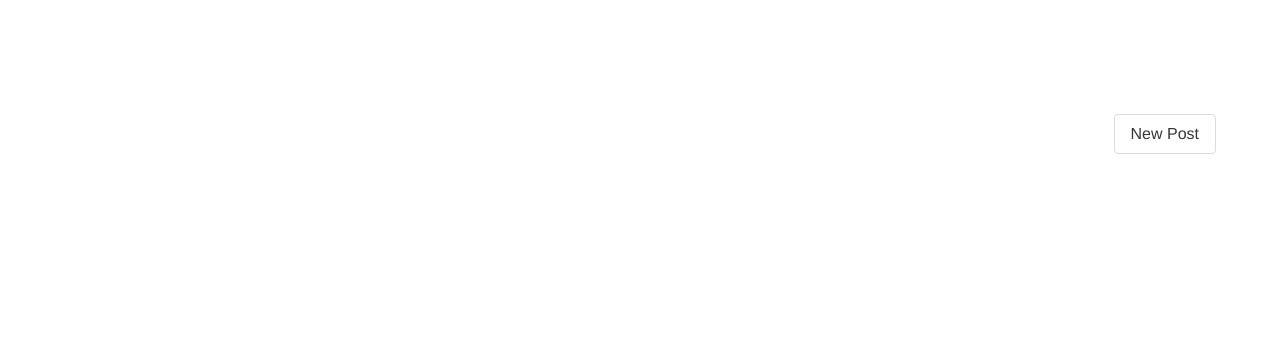
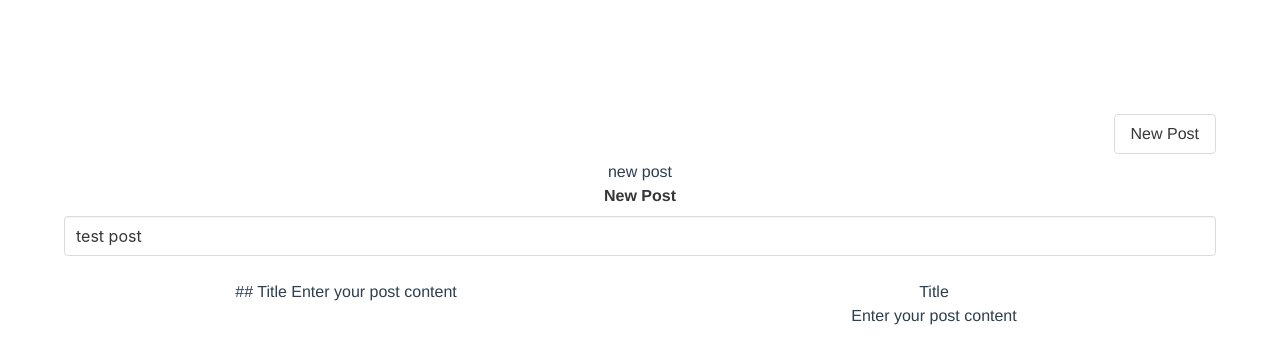
Before and after one commit to devAbhimanyu/vue-composition-api, a Vue app: page /posts/new in a window 1280 px wide. Before the commit this address had no page. Shown: the top 364 px of the page. Built offline with nearby package versions, Linux system fonts and the light colour scheme.

Commit message:
feat: 🎸 convert md string to html in post writer
useing marked.parse we can now enter md string and it will be converted
to html

```diff
--- /dev/null
+++ b/src/components/PostWriter.vue
@@ -0,0 +1,69 @@
+<template>
+  <div class="columns">
+    <div class="column">
+      <div class="field">
+        <div class="label">New Post</div>
+        <input type="text" class="input" v-model="title" />
+      </div>
+    </div>
+  </div>
+  <div class="columns">
+    <div class="column">
+      <div contenteditable ref="contentEditable" @input="inputHandler"></div>
+    </div>
+    <div class="column">
+      <div v-html="mdString"></div>
+    </div>
+  </div>
+</template>
+
+<script lang="ts">
+import { Post } from "@/mocks";
+import { defineComponent, onMounted, ref, watch, watchEffect } from "vue";
+import { parse } from "marked";
+export default defineComponent({
+  name: "PostWriter",
+  props: {
+    post: {
+      type: Object as () => Post,
+      required: true,
+    },
+  },
+  setup(props) {
+    const { post } = props;
+    const title = ref(post.title);
+    const content = ref("## Title\nEnter your post content");
+    const contentEditable = ref<HTMLDivElement | null>(null);
+    const mdString = ref("");
+
+    watchEffect(() => {
+      mdString.value = parse(content.value);
+    });
+    // both are the same same but watchEffect is cleaner
+    // watch(
+    //   content,
+    //   (newContent) => {
+    //     mdString.value = parse(newContent);
+    //   },
+    //   {
+    //     immediate: true,
+    //   }
+    // );
+
+    console.log(mdString.value);
+    function inputHandler() {
+      if (contentEditable.value?.textContent)
+        content.value = contentEditable.value.innerText;
+    }
+
+    onMounted(() => {
+      if (contentEditable.value)
+        contentEditable.value.textContent = content.value;
+    });
+
+    return { title, content, contentEditable, inputHandler, mdString };
+  },
+});
+</script>
+
+<style></style>
--- a/src/components/TheNavbar.vue
+++ b/src/components/TheNavbar.vue
@@ -2,7 +2,7 @@
   <nav class="navbar">
     <div class="navbar-end">
       <div class="buttons">
-        <router-link to="/" class="button">New Post</router-link>
+        <router-link to="/posts/new" class="button">New Post</router-link>
       </div>
     </div>
   </nav>
--- a/src/components/Timeline.vue
+++ b/src/components/Timeline.vue
@@ -18,7 +18,7 @@
 import { defineComponent, ref, computed } from "vue";
 
 import moment from "moment";
-import { today, thisWeek, thisMonth, Post } from "../mocks";
+import { Post } from "../mocks";
 import TimeLinePost from "./TimeLinePost.vue";
 import { useStore } from "../store";
 type Period = "Today" | "This Week" | "This Month";
@@ -29,7 +29,7 @@
     TimeLinePost,
   },
   async setup() {
-    const periods = ["Today", "This Week", "This Month"];
+    const periods: Period[] = ["Today", "This Week", "This Month"];
     const currentPeriod = ref<Period>("Today");
     const store = useStore();
     if (!store.getState().posts.loaded) await store.fetchPosts();
--- a/src/pages/NewPost.vue
+++ b/src/pages/NewPost.vue
@@ -0,0 +1,28 @@
+<template>
+  new post
+  <post-writer :post="newPost" />
+</template>
+
+<script lang="ts">
+import { defineComponent } from "vue";
+import PostWriter from "@/components/PostWriter.vue";
+import { Post } from "@/mocks";
+import moment from "moment";
+
+export default defineComponent({
+  name: "NewPost",
+  components: {
+    PostWriter,
+  },
+  setup() {
+    const newPost: Post = {
+      id: "12",
+      title: "test post",
+      created: moment(),
+    };
+    return { newPost };
+  },
+});
+</script>
+
+<style></style>
--- a/src/router.ts
+++ b/src/router.ts
@@ -1,6 +1,6 @@
 import { createRouter, createWebHistory } from "vue-router";
 import Home from "./pages/Home.vue";
-// im
+import NewPost from "./pages/NewPost.vue";
 export const router = createRouter({
   history: createWebHistory(),
   routes: [
@@ -8,5 +8,9 @@
       path: "/",
       component: Home,
     },
+    {
+      path: "/posts/new",
+      component: NewPost,
+    },
   ],
 });
```
